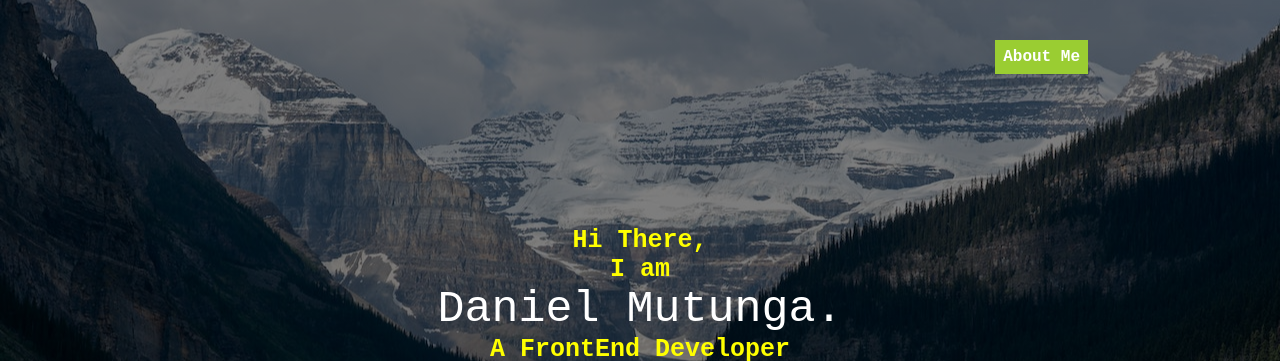
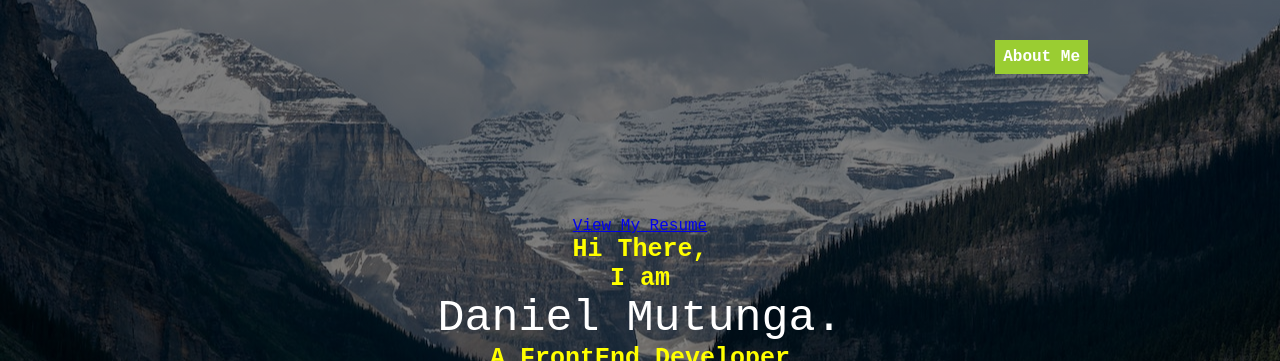
Before and after one commit to DanielMutunga/portifolio, a plain HTML site: page index.html in a window 1280 px wide. Shown: the top 361 px of the page. Drawn offline with Linux system fonts and the light colour scheme.

Commit message:
Added a link to my resume

```diff
--- a/index.html
+++ b/index.html
@@ -11,6 +11,7 @@
     <section class="sectionone">
         <div class="centerdiv">
             <a class="addition" href="https://docs.google.com/document/d/1C915OKJFdXFf5b0xItrcoYhEw21uu9bJWrRzP-3tbg0/edit?usp=sharing">About Me</a>
+            <a class="resume" href="https://acrobat.adobe.com/id/urn:aaid:sc:EU:6396f35f-272e-43db-9b5d-ba06b421d083">View My Resume</a>
             <p>Hi There, <br> I am </p>
             <h1>Daniel Mutunga.</h1>
             <p>A FrontEnd Developer </p>
```
